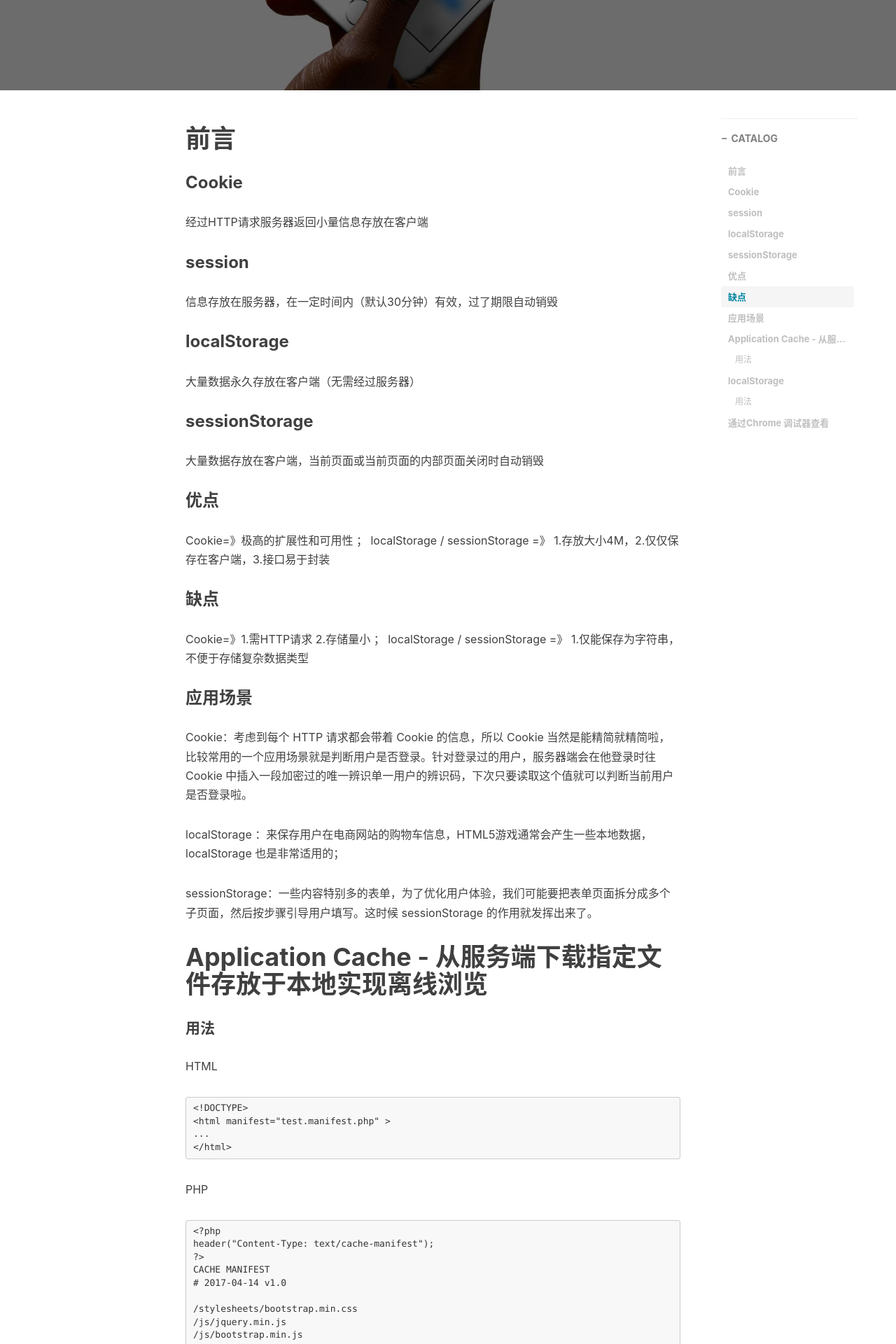
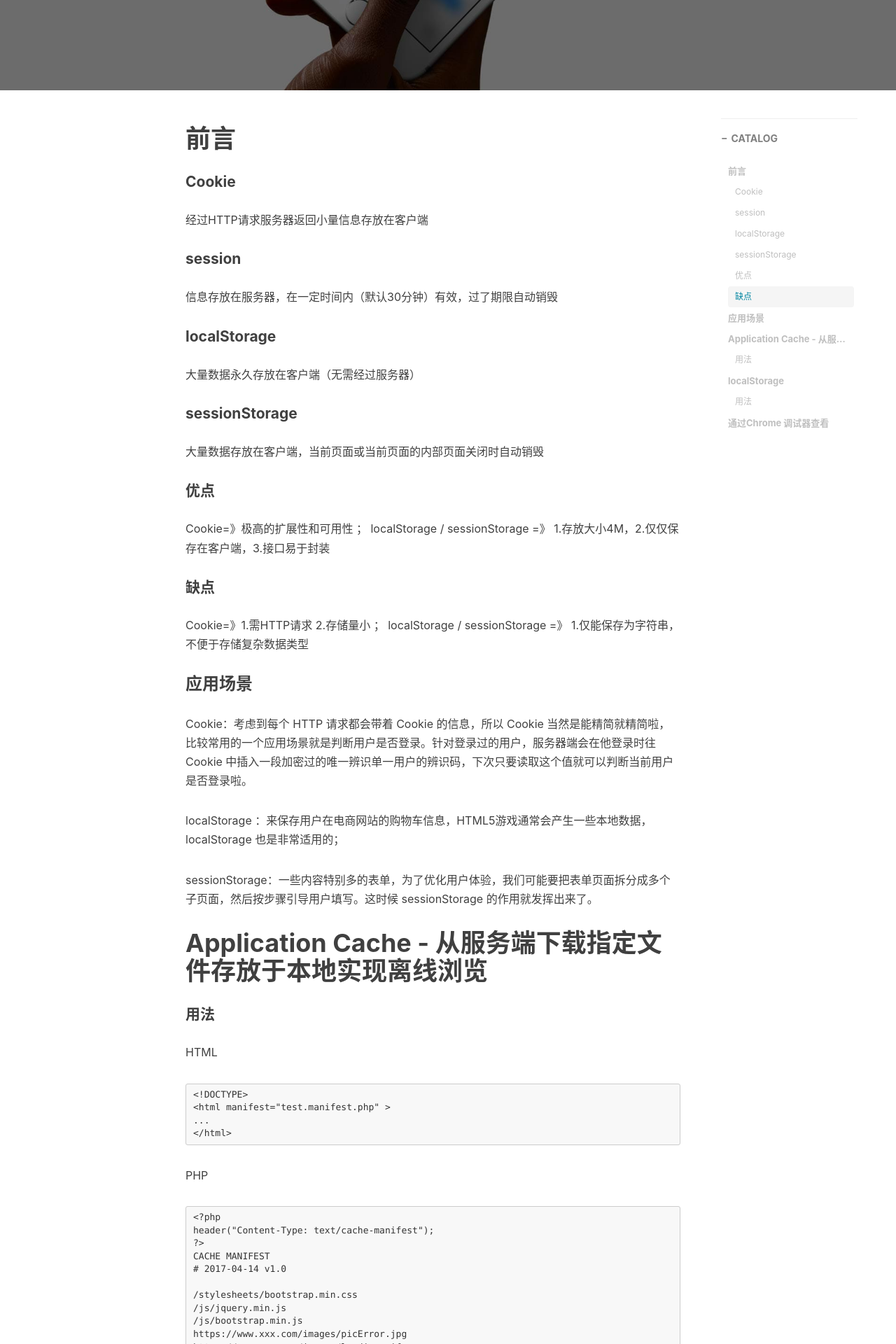
Before and after one commit to devin-huang/devin-huang.github.io, a Jekyll site: the page built from _posts/2017-06-11-HTML5缓存.md, in a window 1280 px wide. Shown: the part 394-2314 px from the top of the page at 70% size. Built offline with Jekyll 4.4.1, drawn with Linux system fonts in a browser that asks for light colours; nearby versions of some CDN libraries; comment, search, counter and statistics services are not loaded.

```diff
--- a/_posts/2017-06-11-HTML5缓存.md
+++ b/_posts/2017-06-11-HTML5缓存.md
@@ -14,27 +14,27 @@ tags:
 
 # 前言
 
-### Cookie
+#### Cookie
 
 经过HTTP请求服务器返回小量信息存放在客户端
 
-### session
+#### session
 
 信息存放在服务器，在一定时间内（默认30分钟）有效，过了期限自动销毁
 
-### localStorage
+#### localStorage
 
 大量数据永久存放在客户端（无需经过服务器）
 
-### sessionStorage
+#### sessionStorage
 
 大量数据存放在客户端，当前页面或当前页面的内部页面关闭时自动销毁
 
-### 优点
+#### 优点
 
 Cookie=》极高的扩展性和可用性 ；          localStorage / sessionStorage =》 1.存放大小4M，2.仅仅保存在客户端，3.接口易于封装
 
-### 缺点
+#### 缺点
 
 Cookie=》1.需HTTP请求   2.存储量小 ；   localStorage / sessionStorage =》 1.仅能保存为字符串，不便于存储复杂数据类型
 
```
